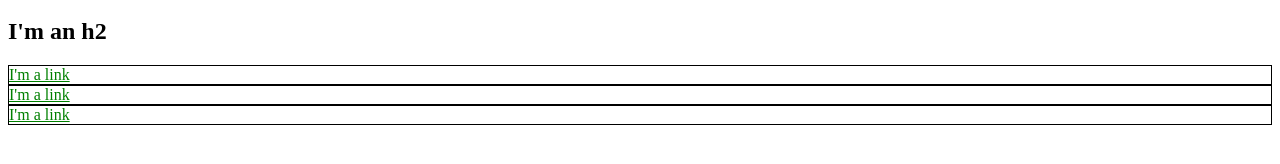
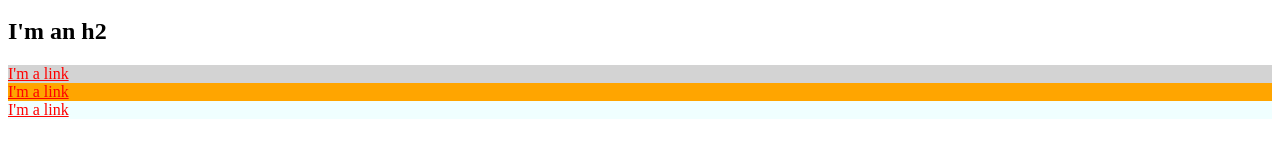
Before and after one commit to bork69/bork69.github.io, a plain HTML site: page index.html in a window 1280 px wide. Shown: the part 136-300 px from the top of the page. Drawn offline with Linux system fonts and the light colour scheme.

Commit message:
Refactor style with ids and classes

```diff
--- a/index.html
+++ b/index.html
@@ -3,29 +3,50 @@
   <head>
     <title>Test Page: Don't Panic</title>
     <meta charset="utf-8">
+    <style>
+      a {
+        color: red;
+      }
+      #exec-bio {
+        background-color: lightgray;
+      }
+      #butthole {
+        background-color: orange;
+      }
+      .azooga {
+        background-color: azure;
+      }
+      .bio-box {
+        border: 1px solid black;
+      }
+      .bio-box a {
+        color: green;
+      }
+    </style>
   </head>
   <body>
     <h1>I'm an h1</h1>
     <ul>
       <li>
-        <a href="https://example.com/" style="color: red;">Link</a>
+        <a href="https://example.com/">Link</a>
       </li>
       <li>
-        <a href="https://example.com/" style="color: red;">Link</a>
+        <a href="https://example.com/">Link</a>
       </li>
       <li>
-        <a href="https://example.com/" style="color: red;">Link</a>
+        <a href="https://example.com/">Link</a>
       </li>
     </ul>
+
     <h2>I'm an h2</h2>
-    <div style="border: 1px solid black;">
-      <a href="https://example.com/" style="color: green;">I'm a link</a>
+    <div id="exec-bio" class="bio-box; azooga">
+      <a href="https://example.com/">I'm a link</a>
     </div>
-    <div style="border: 1px solid black;">
-      <a href="https://example.com/" style="color: green;">I'm a link</a>
+    <div id="butthole" class="bio-box; azooga">
+      <a href="https://example.com/">I'm a link</a>
     </div>
-    <div style="border: 1px solid black;">
-      <a href="https://example.com/" style="color: green;">I'm a link</a>
+    <div class="bio-box; azooga">
+      <a href="https://example.com/">I'm a link</a>
     </div>
   </body>
 </html>
```
